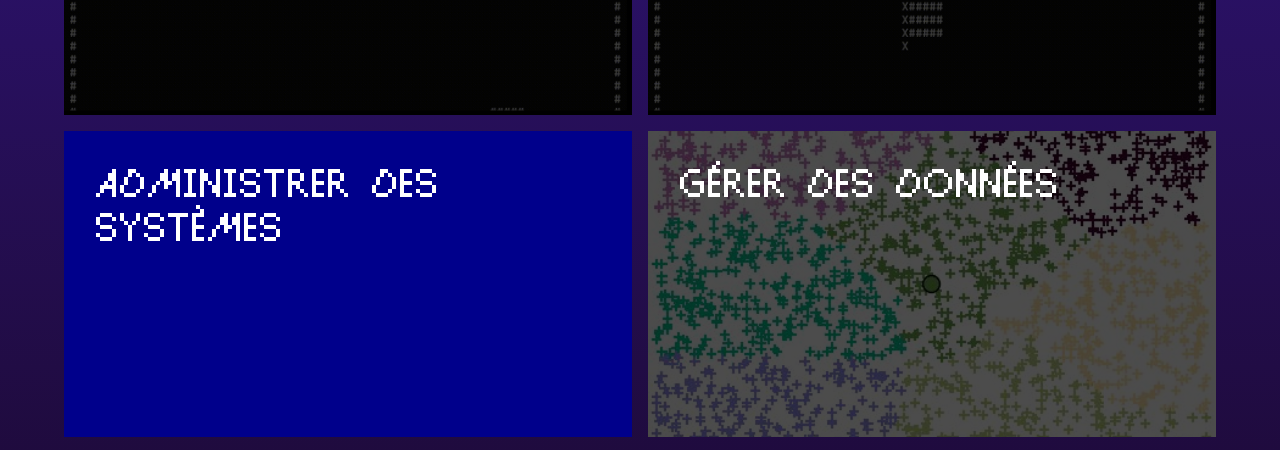
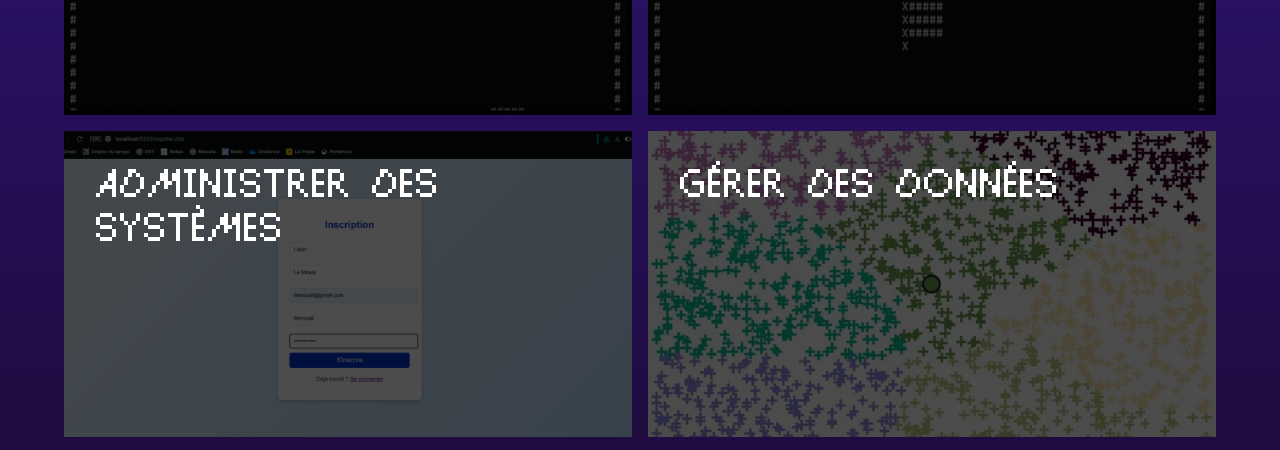
Before and after one commit to Thomas-Tusaccin/Thomas-Tusaccin.github.io, a plain HTML site: page index.html in a window 1280 px wide. Shown: the part 1954-2404 px from the top of the page. Drawn offline with Linux system fonts and the light colour scheme; grey boxes are pictures that could not be loaded.

Commit message:
Update style.css

```diff
--- a/style.css
+++ b/style.css
@@ -498,7 +498,7 @@ header {
 }
 
 .competence:nth-child(3) {
-    background: darkblue;
+   background: linear-gradient(rgba(0,0,0,0.7), rgba(0,0,0,0.7)), url(images/C3.png);
     background-position: center;
     background-size: cover;
     background-repeat: no-repeat;
```
